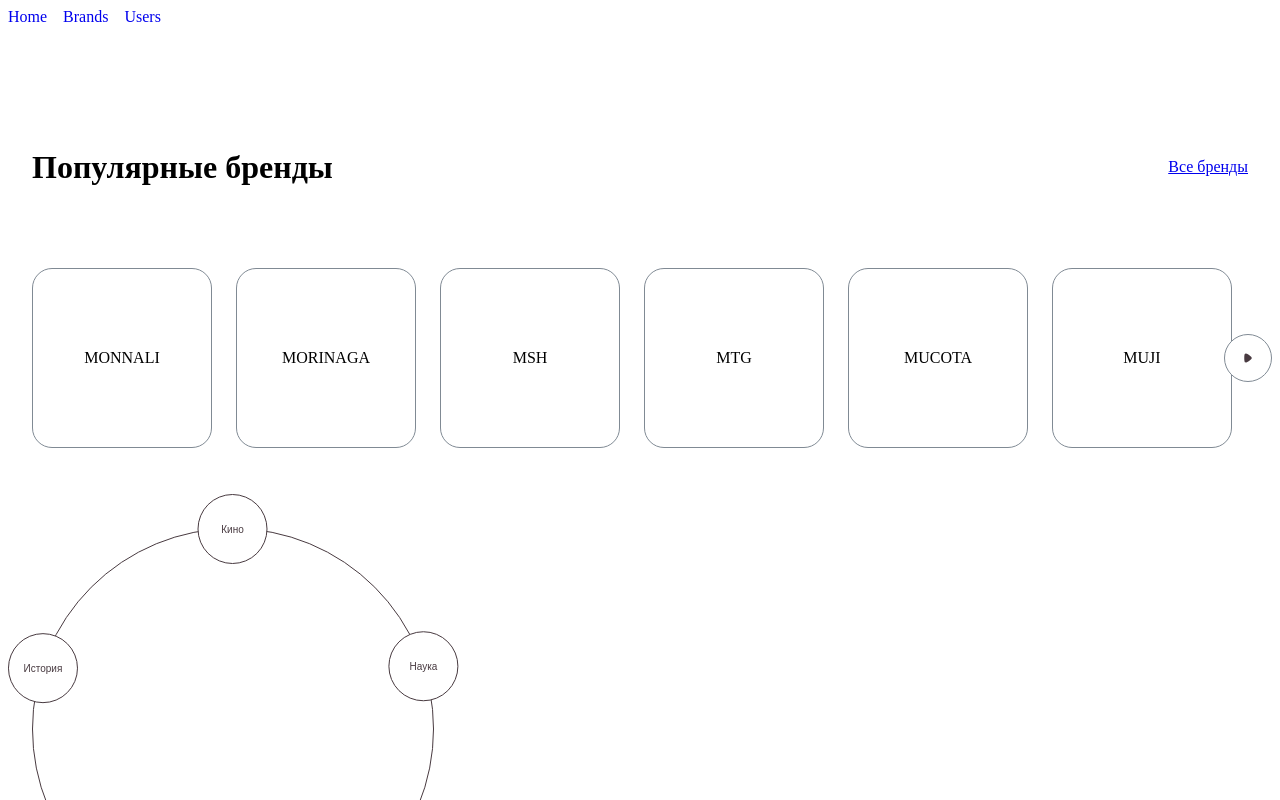
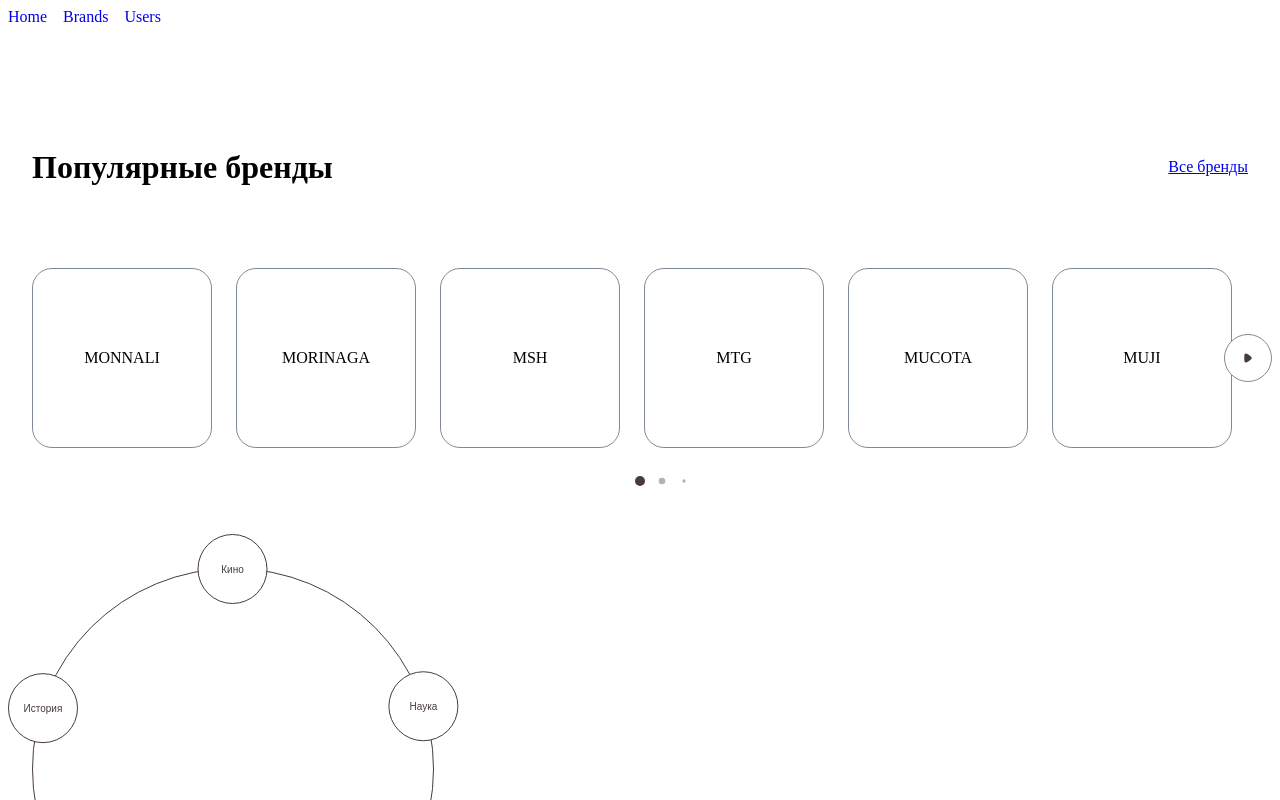
Before and after one commit to FreeStyleFEFU/redux-learning, a React (Create React App) app: page / in a window 1280 px wide. Shown: the top 800 px of the page. Built offline with nearby package versions, Linux system fonts and the light colour scheme.

Commit message:
Fix slider pagination

```diff
--- a/src/components/common/Slider/Slider.module.scss
+++ b/src/components/common/Slider/Slider.module.scss
@@ -19,18 +19,6 @@
   position: relative;
 }
 
-.swiper {
-  position: static;
-
-  @include media.vw-medium-down {
-    padding: 0 vars.$container-padding-horizontal-s;
-  }
-
-  @include media.vw-small-down {
-    padding: 0 vars.$container-padding-horizontal;
-  }
-}
-
 // Navigation
 .navigationWrapper {
   display: flex;
@@ -44,6 +32,26 @@
 
   @include media.vw-medium-down {
     display: none;
+  }
+}
+
+.swiper {
+  @include media.vw-medium-down {
+    padding: 0 vars.$container-padding-horizontal-s;
+  }
+
+  @include media.vw-small-down {
+    padding: 0 vars.$container-padding-horizontal;
+  }
+
+  &.hasPagination {
+    $padding: 40px;
+
+    padding-bottom: $padding;
+
+    + .navigationWrapper {
+      height: calc(100% - #{$padding});
+    }
   }
 }
 
--- a/src/components/common/Slider/Slider.tsx
+++ b/src/components/common/Slider/Slider.tsx
@@ -81,7 +81,7 @@ export const Slider: FC<SliderProps> = (props) => {
           clickable: hasDotPagination,
           dynamicBullets: hasDotPagination,
         }}
-        className={clsx(styles.swiper, classes?.swiper)}
+        className={clsx(styles.swiper, hasDotPagination && styles.hasPagination, classes?.swiper)}
         watchOverflow={hasNavigation && hasSmartNavigation}
         {...swiperProps}
       >
--- a/src/styles/vendor/swiper/swiper-overrides.scss
+++ b/src/styles/vendor/swiper/swiper-overrides.scss
@@ -10,11 +10,7 @@
   --swiper-pagination-bullet-horizontal-gap: 6px;
 
   .swiper-pagination {
-    bottom: -36px;
+    bottom: 0;
     height: 12px;
-
-    @include media.vw-small-down {
-      bottom: -22px;
-    }
   }
 }
```
